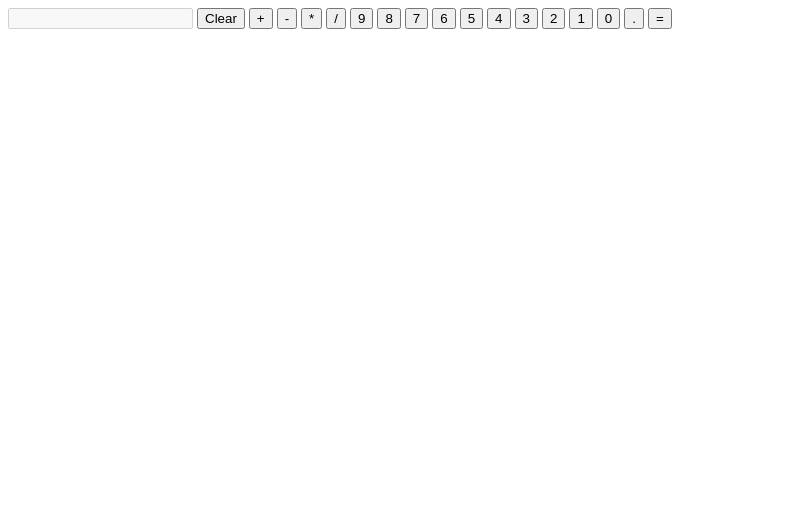
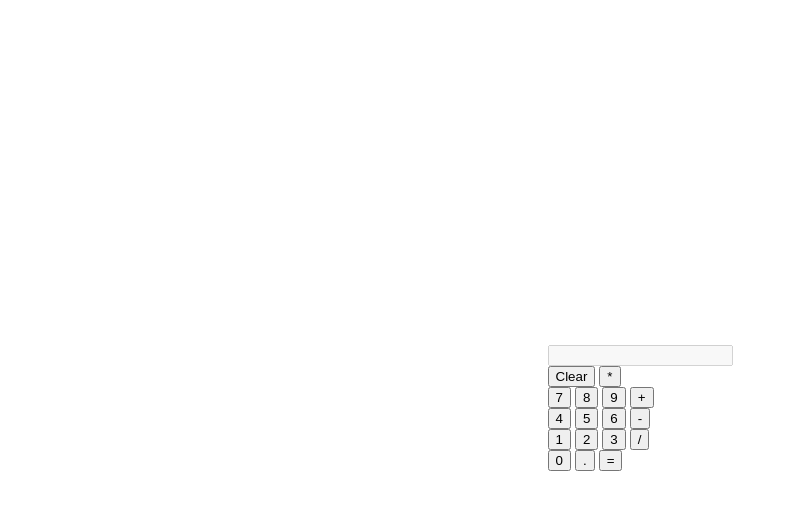
Before and after one commit to RohithAchar/odin-calculator, a plain HTML site: page index.html in a window 1280 px wide. Shown: the whole page, without its empty margins (0-788 px from the left). Drawn offline with Linux system fonts and the light colour scheme.

Commit message:
centered vertically and horizontally

```diff
--- a/index.html
+++ b/index.html
@@ -7,24 +7,40 @@
     <title>Calculator</title>
 </head>
 <body>
+    <section id="calculator">
+        <div class="main-container">
+            <div class="display-row">
                 <input type="text" name="" id="display" value="" disabled>
+            </div>
+            <div class="clear-row">
                 <button id="clear">Clear</button>
+                <button id="*" class="operator-btn">*</button>
+            </div>
+            <div class="row-1">
+                <button id="7" class="operand-btn">7</button>
+                <button id="8" class="operand-btn">8</button>
+                <button id="9" class="operand-btn">9</button>
                 <button id="+" class="operator-btn">+</button>
+            </div>
+            <div class="row-2">
+                <button id="4" class="operand-btn">4</button>
+                <button id="5" class="operand-btn">5</button>
+                <button id="6" class="operand-btn">6</button>
                 <button id="-" class="operator-btn">-</button>
-    <button id="*" class="operator-btn">*</button>
+            </div>
+            <div class="row-3">
+                <button id="1" class="operand-btn">1</button>
+                <button id="2" class="operand-btn">2</button>
+                <button id="3" class="operand-btn">3</button>
                 <button id="/" class="operator-btn">/</button>
-    <button id="9" class="operand-btn">9</button>
-    <button id="8" class="operand-btn">8</button>
-    <button id="7" class="operand-btn">7</button>
-    <button id="6" class="operand-btn">6</button>
-    <button id="5" class="operand-btn">5</button>
-    <button id="4" class="operand-btn">4</button>
-    <button id="3" class="operand-btn">3</button>
-    <button id="2" class="operand-btn">2</button>
-    <button id="1" class="operand-btn">1</button>
+            </div>
+            <div class="row-4">
                 <button id="0" class="operand-btn">0</button>
                 <button id="." class ="dot">.</button>
                 <button id="calculate">=</button>
+            </div>
+        </div>
+    </section>
     <script src="script.js"></script>
 </body>
 </html>
--- a/styles.css
+++ b/styles.css
@@ -0,0 +1,7 @@
+section{
+    width: 100%;
+    display: flex;
+    height: 100vh;
+    justify-content: center;
+    align-items: center;
+}
```
Lines whose indentation alone changed are shown as unchanged.
